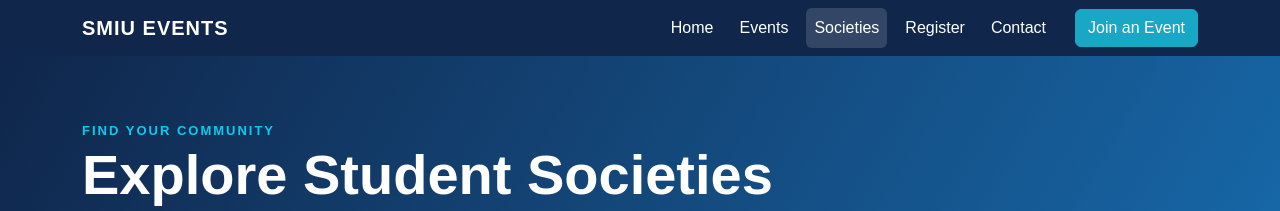
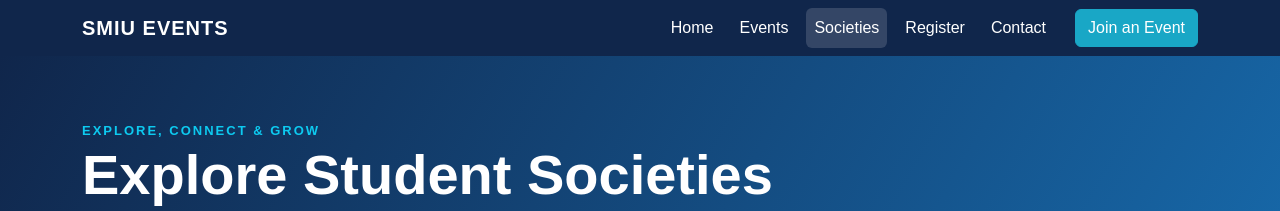
Before and after one commit to allrounder123/smiu-events-portal-fourgirls, a plain HTML site: page societies.html in a window 1280 px wide. Shown: the top 211 px of the page. Drawn offline with nearby package versions, Linux system fonts and the light colour scheme.

Commit message:
add society

```diff
--- a/societies.html
+++ b/societies.html
@@ -37,7 +37,7 @@
 
 <section class="page-heading">
     <div class="container">
-        <div class="section-kicker text-info">Find your community</div>
+        <div class="section-kicker text-info">Explore, Connect & Grow</div>
         <h1 class="display-4 fw-bold">Explore Student Societies</h1>
         <p>Discover, connect, learn and grow with SMIU student communities.</p>
     </div>
```
